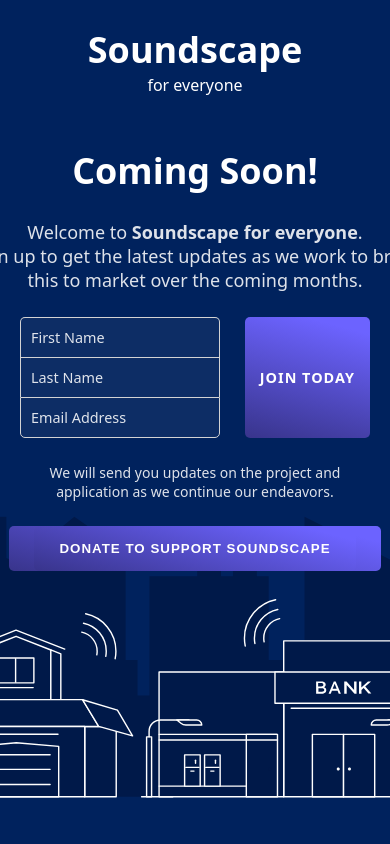
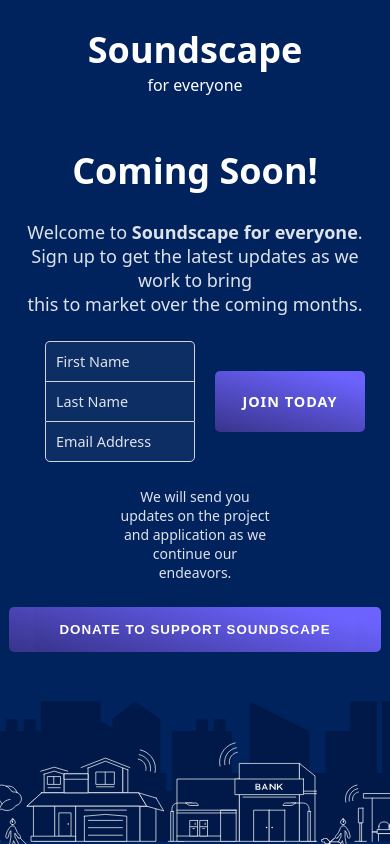
Before and after one commit to SebastienBrand/audial-reality-website, a Next.js app: page /join-us in a window 390 px wide. Built offline with nearby package versions, Linux system fonts and the light colour scheme; a web font is replaced by a local one.

Commit message:
DEVTASK UI and Text Scaling
- UI, font, and background image scale at sub 400px

```diff
--- a/src/common/styles/join-us.css
+++ b/src/common/styles/join-us.css
@@ -280,3 +280,67 @@ form {
     }
 
 }
+
+@media all and (max-width: 400px) {
+
+    .join-us-para-box {
+    width: 350px;
+    }
+
+    .join-us__form .submit {
+        top: 30px;
+        left: 170px;
+        height: 50%;
+        width: 50%;
+
+    }
+    .join-us-form-box {
+        height: auto;
+        width: 300px;
+
+        z-index: 999999;
+
+        margin-bottom: 25px
+    }
+
+
+
+
+    .join-us-info-box {
+        width: 150px;
+    }
+
+
+    .join-us__form input {
+        flex-basis: 100%;
+        width: 100%;
+    }
+
+    .join-us__form input:nth-child(1) {
+        border-radius: 5px 5px 0px 0px;
+        border: 1px solid lightgrey;
+        border-bottom: 0px;
+
+
+    }
+
+
+    .join-us__form input:nth-child(2) {
+        border-radius: 0px 0px 0px 0px;
+        border-bottom: 0px
+
+    }
+
+    .join-us__form input:nth-child(3) {
+        border-radius: 0px 0px 5px 5px;
+        border: 1px solid lightgrey;
+
+    }
+
+    .bg-container {
+        height: 25vh;
+    }
+
+
+
+}
--- a/src/pages/join-us/index.js
+++ b/src/pages/join-us/index.js
@@ -4,7 +4,7 @@ import SVG from '@/images/pedestrian_crossing.svg'
 
 export default function JoinUsPage() {
     /* TASK: When text is autofilled BG of input turns white when it needs to be transparent */
-    /* TASK: DONATE Button needs to send to this link -> https://www.flipcause.com/secure/cause_pdetails/MTc5NDQ1 */
+    /* (DONE) TASK: DONATE Button needs to send to this link -> https://www.flipcause.com/secure/cause_pdetails/MTc5NDQ1 */
     /* TASK: BG NEEDS TO CHANGE AT PHONE SIZE (MEDIA QUERY ALREADY IN CSS FILE) */
     /* TASK: UI and font needs to scale at very small screen size (sub 400 ish px)  */
     /* TASK: Add functinality from coming soon page to here api call, honey trap etc etc. */
```
